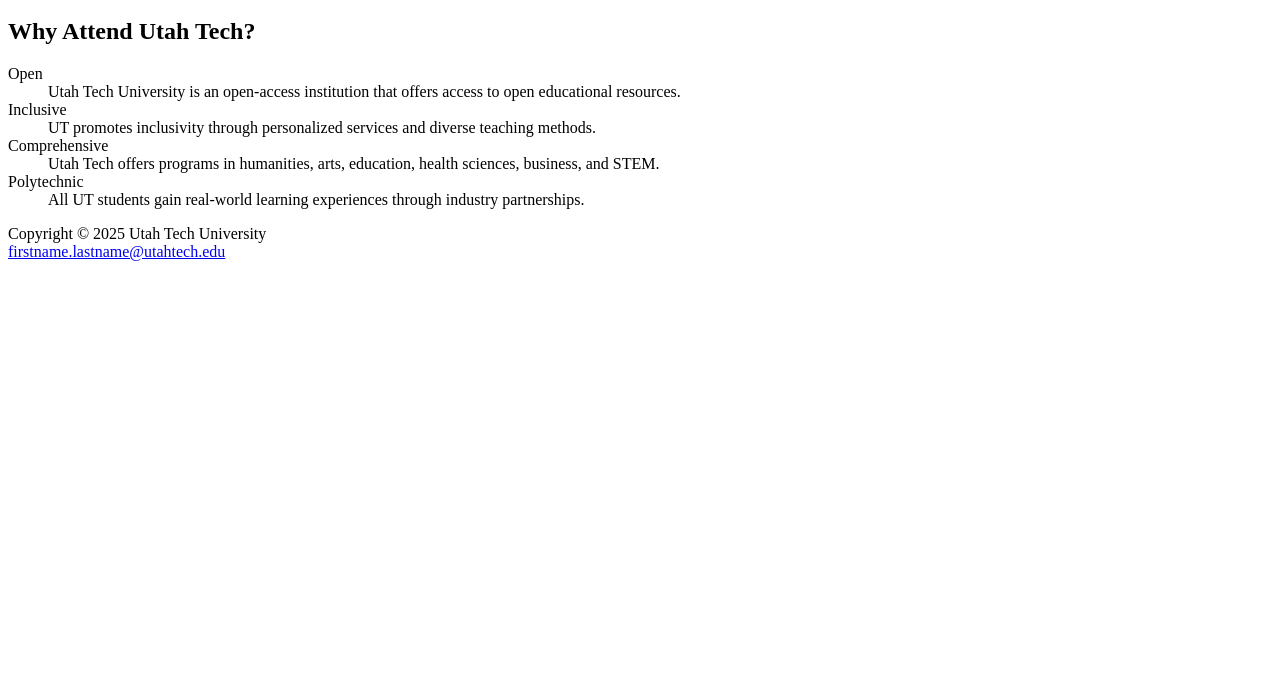
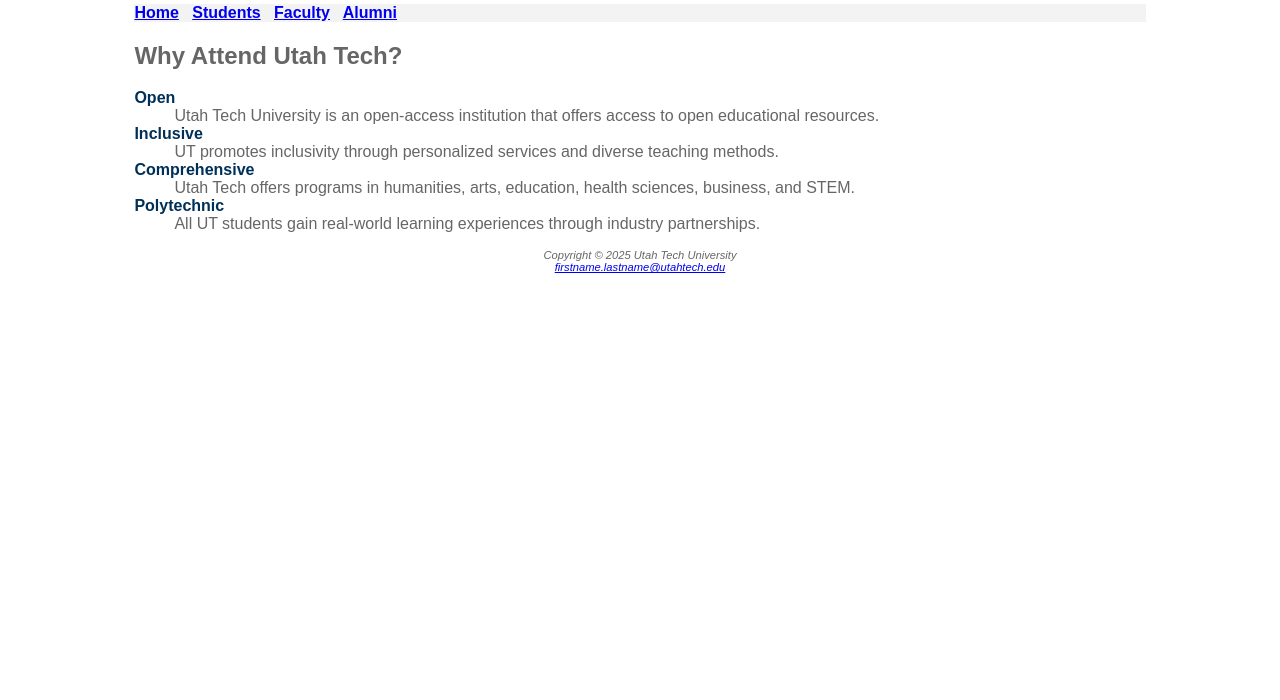
Before and after one commit to JakobLloyd/se1400, a plain HTML site: page utahtech2/students.html in a window 1280 px wide. Shown: the part 100-800 px from the top of the page. Drawn offline with Linux system fonts and the light colour scheme.

Commit message:
changed student css

```diff
--- a/utahtech2/students.html
+++ b/utahtech2/students.html
@@ -4,8 +4,10 @@
 <title>Utah Tech University :: Students</title>
   <meta charset="utf-8">
   <meta name="robots" content="noindex, nofollow">
+  <link rel="stylesheet" href="style.css" type="text/css" media="all">
 </head>
 <body>
+    <div id="wrapper">
         <header>
             <h1>Utah Tech University</h1>
         </header>
@@ -31,5 +33,6 @@
             Copyright &copy; 2025 Utah Tech University<br>
             <a href="mailto:firstname.lastname@utahtech.edu">firstname.lastname@utahtech.edu</a>
         </footer>
+    </div>
 </body>
 </html>
```
Also changed, not shown: utahtech2/index.html (+1 -1 lines). Lines whose indentation alone changed are shown as unchanged.
